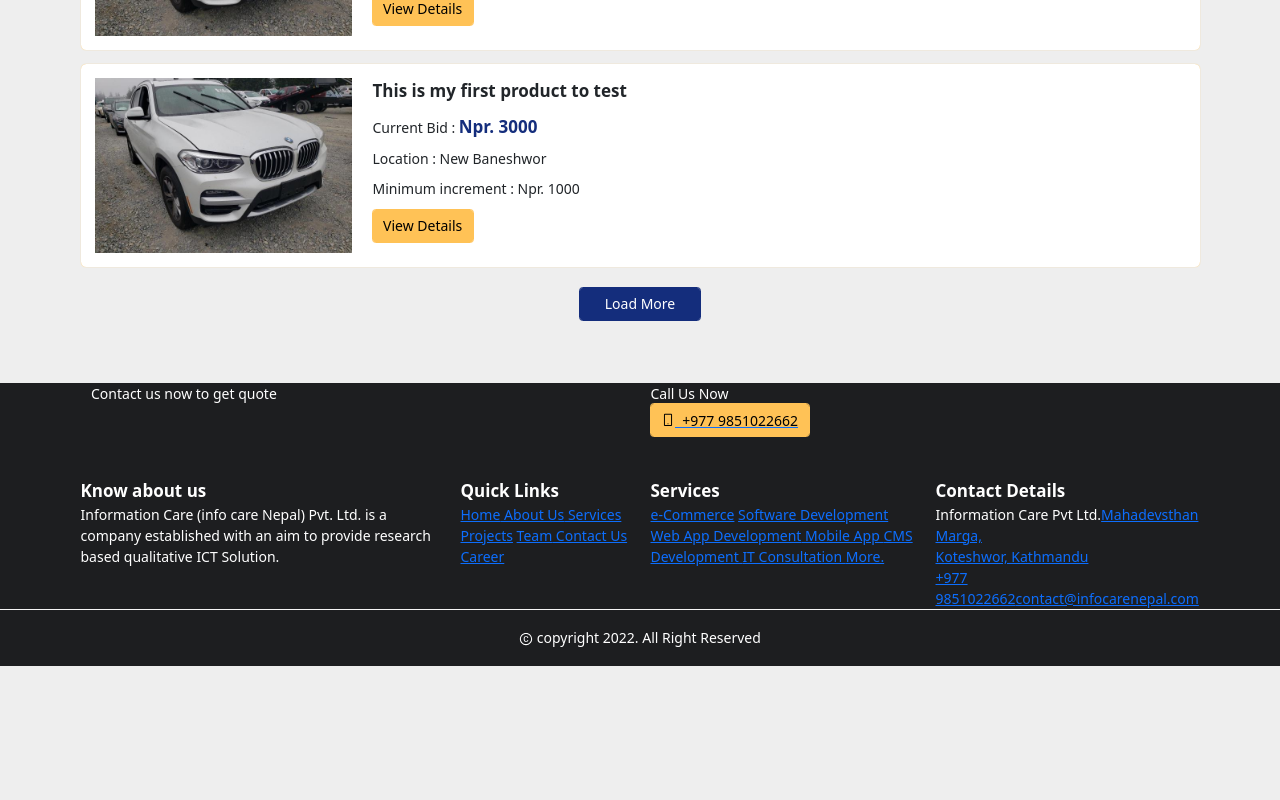
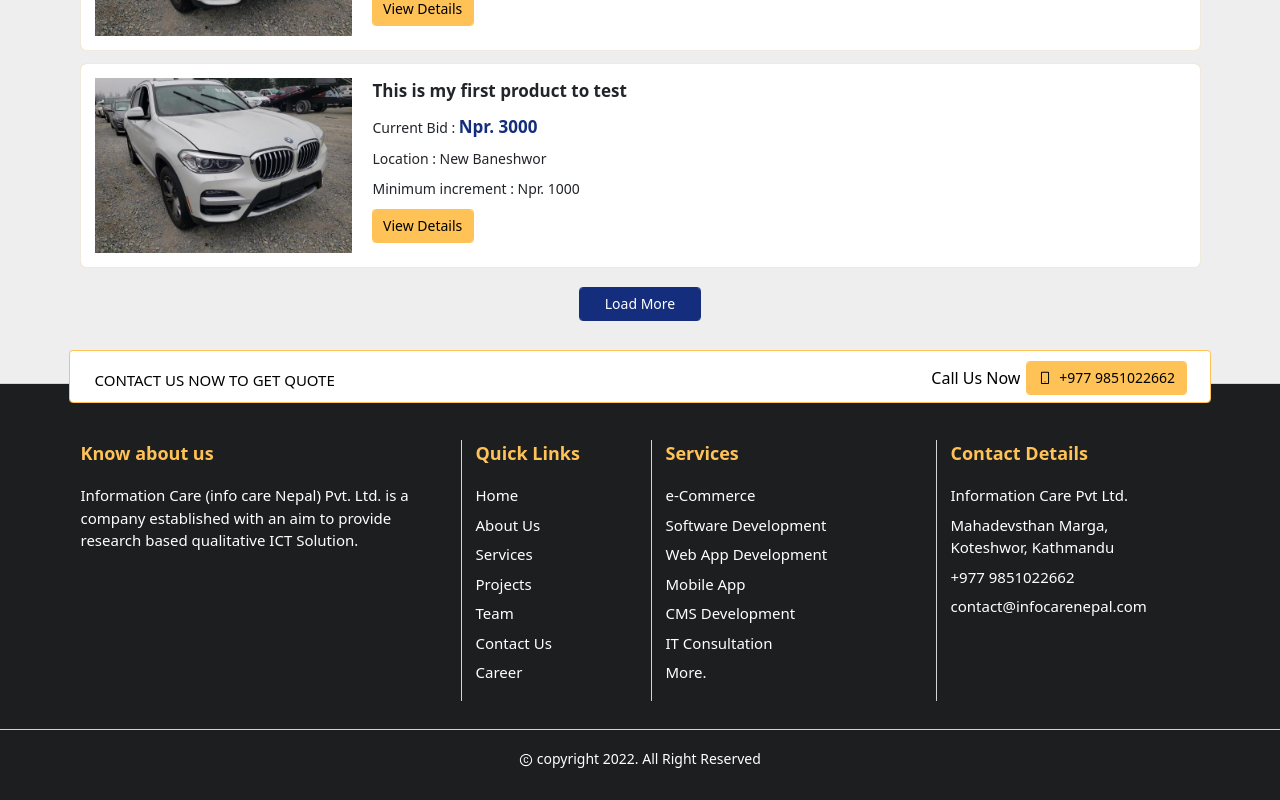
Before and after one commit to webTRON2021/bidding--frontend, a React (Create React App) app: page / in a window 1280 px wide. Shown: the part 1603-2403 px from the top of the page. Before the commit the page ends 2269 px from the top, so only its background shows below. Built offline with nearby package versions, Linux system fonts and the light colour scheme.

Commit message:
add : scss

```diff
--- a/src/assets/sass/base/_typography.scss
+++ b/src/assets/sass/base/_typography.scss
@@ -9,17 +9,21 @@
   font-size: 14px;
   background-color: $primary_bg_color !important;
 }
+
 html,
 body {
   background-color: $primary_bg_color !important;
 }
+
 a {
-  text-decoration: none;
+  text-decoration: none !important;
 }
+
 p {
   margin: 0 !important;
   padding: 0 !important;
 }
+
 // * for scroll bar
 ::selection {
   color: $primary-color;
@@ -30,6 +34,7 @@ p {
   width: 5px;
   height: 5px;
 }
+
 ::-webkit-scrollbar-track {
   background: white;
 }
--- a/src/assets/sass/organism/_footer.scss
+++ b/src/assets/sass/organism/_footer.scss
@@ -1,26 +1,120 @@
 .footer_section {
   background: #1d1e20;
   color: white;
-  .footer_contain {
-    padding: 1.75rem 0;
-    .title_text {
-      font-size: 17px;
-      color: $primary_color;
+  position: relative;
+  border-top: 1px solid lightgray;
+  padding-bottom: 1rem;
+  height: 100%;
+  margin-top: 5rem;
+
+  .getQuote_footer {
+    position: absolute;
+    top: -8%;
+    left: 0;
+    right: 0;
+    transition: 0.5s ease;
+    border-radius: 0.2rem;
+
+    .bg_getQuote {
+      background: white;
+      padding: 0.8rem 1rem .6rem 1rem;
+      border-radius: .2rem;
+      outline: 1px solid $primary-color;
     }
-    .items {
-      padding-top: 0.75rem;
-      .item {
-        display: flex;
-        gap: 0.5rem;
-        padding: 0.25rem 0rem;
-        svg {
-          margin-bottom: 0.3rem;
+
+    .getQuote_title {
+      font-size: 15px;
+      font-weight: 500;
+      padding-top: 0.5rem;
+      color: black;
+      text-transform: uppercase;
+    }
+
+    .getQuote_subTitle {
+      color: black;
+      font-size: 16px;
+      padding-right: 0.5rem;
+    }
+
+    .call_btn {
+      display: flex;
+      align-items: center;
+      justify-content: end;
+
+    }
+  }
+
+  .footer_container {
+    .footer_box.border_Left {
+      height: 100%;
+      border-left: 1px solid lightgray !important;
+      padding-left: 1rem;
+    }
+
+    .footer_box {
+      margin-top: 1rem;
+
+      .title_text {
+        color: $primary_color;
+        font-size: 18px;
+      }
+
+      .footer_v2_border {
+        width: 3rem;
+      }
+
+      .footer_items {
+        padding-top: 1rem;
+
+        .footer_item {
+          font-size: 15px;
+          display: block;
+          padding: 0.25rem 0;
         }
       }
     }
+
+    .footer_items {
+      .footer_item {
+        a {
+          color: white;
+        }
+
+        padding-bottom: .2rem;
+      }
+    }
+
+    @media screen and (max-width: 767px) {
+      .footer_box.border_Left {
+        border-left: none !important;
+        padding-left: 0rem;
+      }
+    }
   }
+
+  @media screen and (max-width:991px) {
+    .getQuote_footer_v2 {
+      position: static;
+    }
+
+    .getQuote_title {
+      text-align: center;
+    }
+
+    .call_btn {
+      flex-direction: column;
+      margin-top: 1rem;
+      justify-content: center !important;
+
+      button {
+        margin-top: 0.5rem;
+      }
+    }
+  }
+
   .copyright_contain {
-    border-top: 1px solid whitesmoke;
+    border-top: 1px solid lightgray;
+    margin-top: 3rem;
     padding: 1.25rem 0;
     text-align: center;
   }
```
